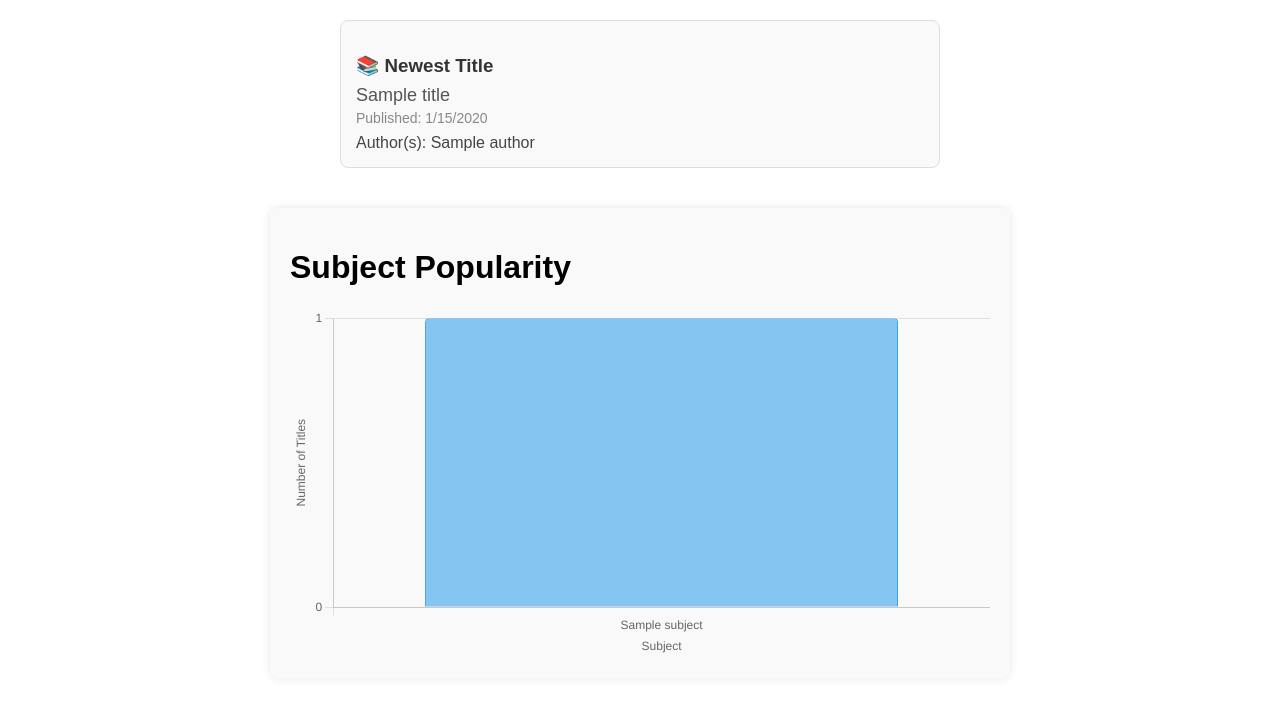
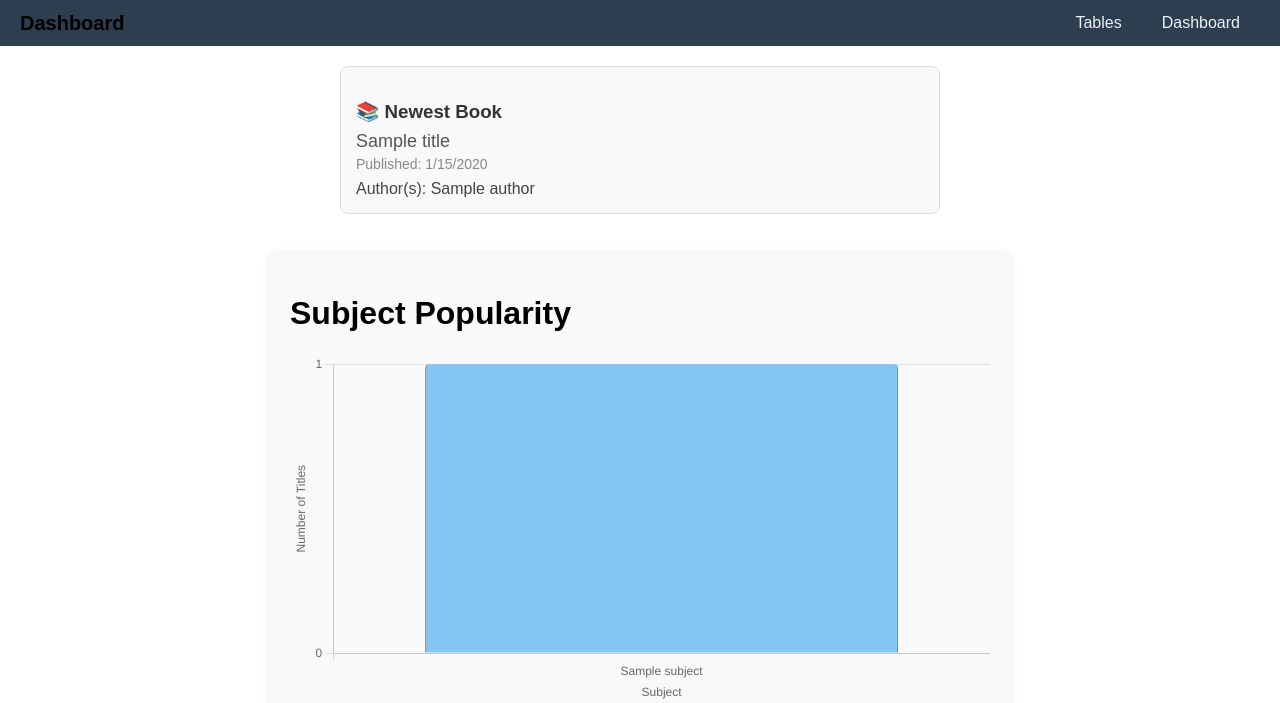
Before and after one commit to ladalar/bookCRUD, a Flask app: page /dash in a window 1280 px wide. Shown: the top 703 px of the page. Run offline with Flask 3, Linux system fonts and the light colour scheme; tables that the repository leaves empty hold one stand-in row (Sample ...).

Commit message:
dashboard: Update dashboard template

```diff
--- a/templates/dash.html
+++ b/templates/dash.html
@@ -53,6 +53,15 @@
 <body>
 
     <!-- Navigation Bar -->
+    <div class="navbar">
+        <div class="brand">Dashboard</div>
+        <div class="nav-links">
+            <a href="index">Tables</a>
+            <a href="dash">Dashboard</a>
+        </div>
+    </div>
+
+    <!-- Page Content -->
     <div style="display: flex; justify-content: center; margin: 20px 0;">
     <div id="newest-title-authors-container" style="
         padding: 15px;
@@ -64,7 +73,7 @@
         width: 100%;
         box-sizing: border-box;
     ">
-            <h3 style="margin-bottom: 8px; color: #333;">📚 Newest Title</h3>
+        <h3 style="margin-bottom: 8px; color: #333;">📚 Newest Book</h3>
         <div id="newest-title-authors" style="font-size: 18px; color: #555;">Loading...</div>
         <div id="newest-pubdate" style="font-size: 14px; color: #888; margin-top: 4px;"></div>
         <div id="newest-authors" style="font-size: 16px; color: #444; margin-top: 8px;"></div>
```
Lines whose indentation alone changed are shown as unchanged.
